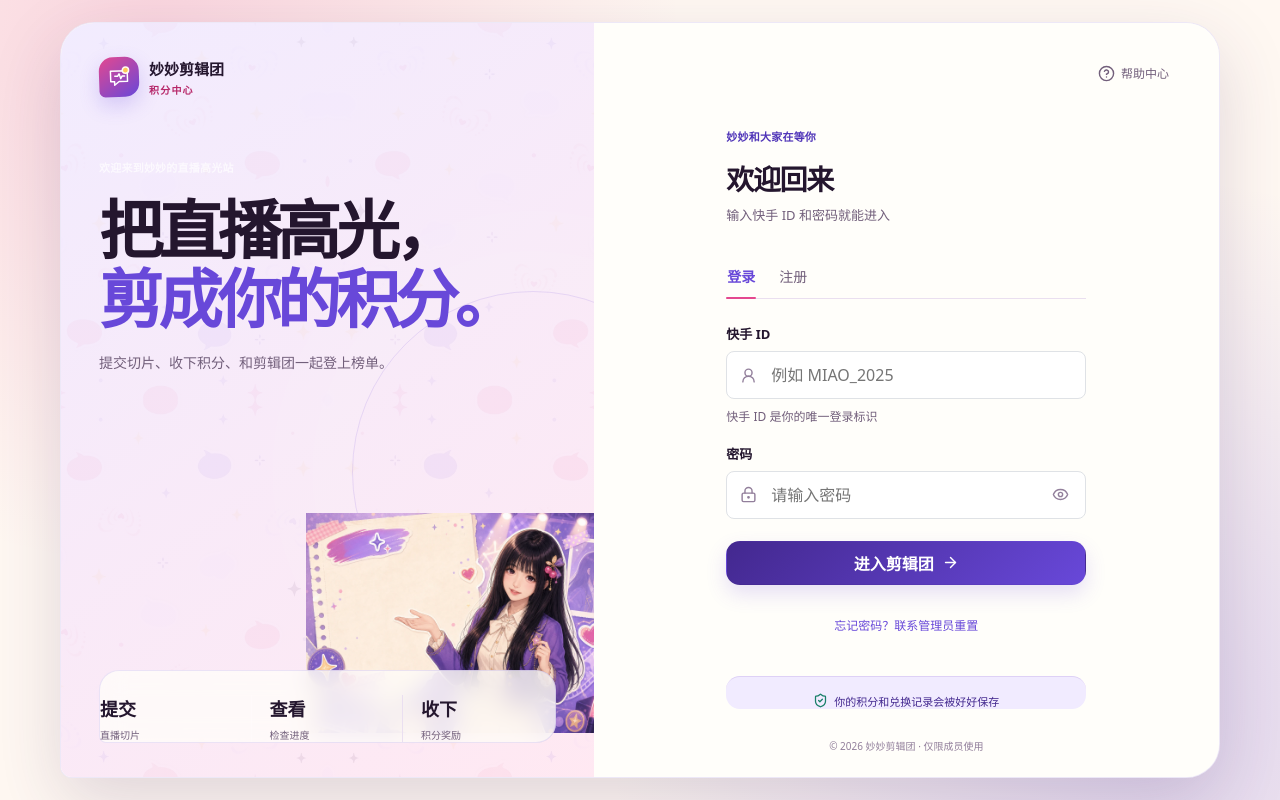
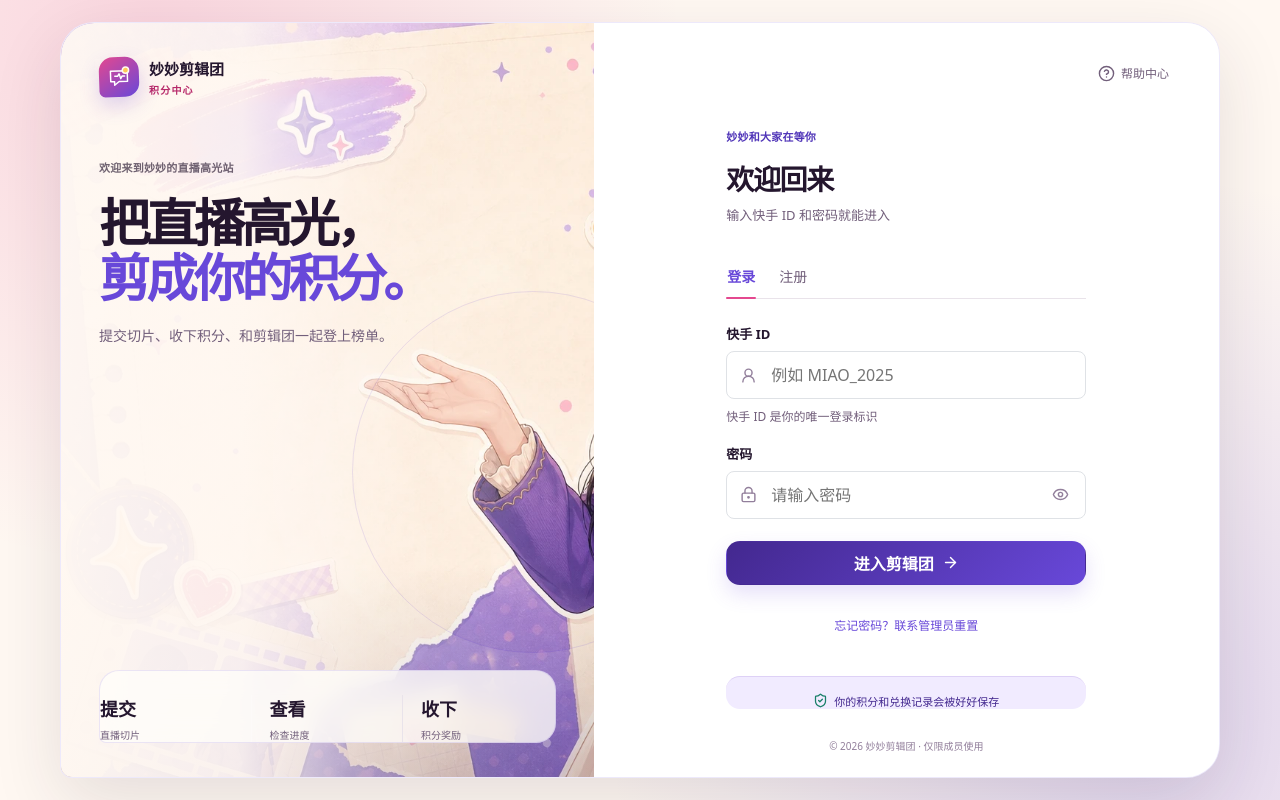
Before and after one commit to Jin070810/miaomiaojianjituan, a Next.js app: page /login in a window 1280 px wide. Built offline with nearby package versions, Linux system fonts and the light colour scheme.

Commit message:
fix: refine member visual composition

```diff
--- a/app/member/member-theme.css
+++ b/app/member/member-theme.css
@@ -13,9 +13,9 @@
   --ink-soft: #55425f;
   --muted: #725f7b;
   --subtle: #927f9b;
-  --canvas: #fff8f2;
-  --surface: #fffefa;
-  --line: #eadff0;
+  --canvas: #f7f4f0;
+  --surface: #fff;
+  --line: #e9e3ea;
   --success: #187f68;
   --success-soft: #e5f7f1;
   --warning: #9a5b00;
@@ -29,8 +29,8 @@
   --cream: #fff8f2;
   --lilac: #f1ebff;
   --gold: #ffc857;
-  --shadow-sm: 0 8px 24px rgba(68, 40, 95, 0.08);
-  --shadow-md: 0 24px 70px rgba(68, 40, 95, 0.17);
+  --shadow-sm: 0 8px 24px rgba(44, 31, 52, 0.06);
+  --shadow-md: 0 24px 70px rgba(44, 31, 52, 0.12);
   color: var(--ink);
   font-family: "PingFang SC", "Microsoft YaHei", system-ui, sans-serif;
 }
@@ -38,8 +38,8 @@
 .member-shell {
   min-height: 100svh;
   background:
-    radial-gradient(circle at 8% 5%, rgba(228, 72, 143, 0.12), transparent 24rem),
-    radial-gradient(circle at 92% 12%, rgba(104, 72, 217, 0.14), transparent 27rem),
+    radial-gradient(circle at 5% 0%, rgba(228, 72, 143, 0.07), transparent 24rem),
+    radial-gradient(circle at 96% 8%, rgba(104, 72, 217, 0.08), transparent 28rem),
     var(--canvas);
 }
 
@@ -53,7 +53,7 @@
   min-height: 100svh;
   margin: 0 auto;
   padding-bottom: 104px;
-  background: rgba(255, 248, 242, 0.88);
+  background: rgba(247, 244, 240, 0.94);
   box-shadow: 0 0 0 1px rgba(80, 50, 95, 0.04);
 }
 
@@ -64,7 +64,7 @@
   height: 72px;
   padding: 0 18px;
   border-bottom: 1px solid rgba(104, 72, 217, 0.08);
-  background: rgba(255, 248, 242, 0.9);
+  background: rgba(247, 244, 240, 0.92);
   backdrop-filter: blur(18px);
 }
 
@@ -169,12 +169,10 @@
   min-height: 206px;
   margin: 0 0 14px;
   padding: 22px 18px 18px;
-  border: 1px solid rgba(104, 72, 217, 0.13);
-  border-radius: 28px 28px 28px 10px;
+  border: 1px solid rgba(104, 72, 217, 0.12);
+  border-radius: 22px;
   overflow: hidden;
-  background:
-    linear-gradient(140deg, rgba(255, 254, 250, 0.98), rgba(241, 235, 255, 0.92)),
-    url("/brand/miaomiao/patterns/pattern-comments.webp") center / cover;
+  background: #f2ecff;
   box-shadow: var(--shadow-sm);
 }
 
@@ -186,21 +184,15 @@
 }
 
 .welcome-row::before {
-  width: 126px;
-  height: 126px;
-  right: -42px;
-  top: -48px;
-  border: 20px solid rgba(228, 72, 143, 0.13);
+  z-index: 1;
+  inset: 0;
+  border: 0;
+  border-radius: inherit;
+  background: linear-gradient(90deg, rgba(255, 255, 255, 0.97) 0%, rgba(255, 255, 255, 0.88) 38%, rgba(255, 255, 255, 0.08) 72%, transparent 100%);
 }
 
 .welcome-row::after {
-  width: 10px;
-  height: 10px;
-  right: 44%;
-  bottom: 23px;
-  background: var(--gold);
-  box-shadow: 18px -20px 0 var(--berry), 32px 5px 0 var(--grape);
-  transform: rotate(18deg);
+  display: none;
 }
 
 .welcome-copy {
@@ -253,11 +245,15 @@
 
 .welcome-row > .page-scene {
   position: absolute;
-  z-index: 1;
-  width: 47%;
-  height: 190px;
-  right: -7px;
-  bottom: -10px;
+  z-index: 0;
+  inset: 0;
+  width: 100%;
+  height: 100%;
+}
+
+.welcome-row > .page-scene img {
+  object-fit: cover;
+  object-position: center 30%;
 }
 
 .balance-card {
@@ -332,7 +328,7 @@
 .member-shell textarea:focus-visible,
 .auth-shell input:focus-visible,
 .auth-shell button:focus-visible {
-  outline: 3px solid rgba(255, 200, 87, 0.85);
+  outline: 3px solid rgba(104, 72, 217, 0.42);
   outline-offset: 3px;
 }
 
@@ -433,7 +429,7 @@
 .profile-menu,
 .ledger-total,
 .ledger-list {
-  border-radius: 22px 22px 22px 8px;
+  border-radius: 20px;
 }
 
 .guild-icon,
@@ -521,27 +517,43 @@
 
 .page-header-row.with-scene {
   position: relative;
-  min-height: 154px;
-  padding: 24px 16px;
+  min-height: 190px;
+  padding: 26px 22px;
   border: 1px solid var(--line);
-  border-radius: 24px 24px 24px 8px;
+  border-radius: 22px;
   overflow: hidden;
-  background: linear-gradient(135deg, var(--surface), var(--lilac));
+  isolation: isolate;
+  background: #f2ecff;
   box-shadow: var(--shadow-sm);
+}
+
+.page-header-row.with-scene::after {
+  position: absolute;
+  z-index: 1;
+  inset: 0;
+  border-radius: inherit;
+  content: "";
+  background: linear-gradient(90deg, rgba(255, 255, 255, 0.97) 0%, rgba(255, 255, 255, 0.86) 41%, rgba(255, 255, 255, 0.08) 76%, transparent 100%);
+  pointer-events: none;
 }
 
 .page-header-row.with-scene > div:first-child {
   position: relative;
   z-index: 2;
-  max-width: 58%;
+  max-width: 54%;
 }
 
 .page-header-row.with-scene > .page-scene {
   position: absolute;
-  width: 43%;
-  height: 150px;
-  right: 4px;
-  bottom: -8px;
+  z-index: 0;
+  inset: 0;
+  width: 100%;
+  height: 100%;
+}
+
+.page-header-row.with-scene > .page-scene img {
+  object-fit: cover;
+  object-position: center 30%;
 }
 
 .page-header-row.with-scene > button {
@@ -698,19 +710,47 @@
 
 .profile-head {
   position: relative;
-  min-height: 164px;
-  padding-top: 76px;
+  min-height: 190px;
+  padding: 28px;
+  align-items: flex-end;
   overflow: hidden;
-  background: linear-gradient(140deg, var(--surface), #f8ecf5);
+  isolation: isolate;
+  background: #f2ecff;
+}
+
+.profile-head::after {
+  position: absolute;
+  z-index: 1;
+  inset: 0;
+  content: "";
+  background: linear-gradient(90deg, rgba(255, 255, 255, 0.98) 0%, rgba(255, 255, 255, 0.88) 38%, rgba(255, 255, 255, 0.08) 72%, transparent 100%);
+  pointer-events: none;
 }
 
 .profile-head > .page-scene {
   position: absolute;
-  width: 178px;
-  height: 130px;
-  right: 12px;
-  top: 4px;
-  opacity: 0.94;
+  z-index: 0;
+  inset: 0;
+  width: 100%;
+  height: 100%;
+  opacity: 1;
+}
+
+.profile-head > .page-scene img {
+  object-fit: cover;
+  object-position: center 32%;
+}
+
+.profile-head > *:not(.page-scene) {
+  position: relative;
+  z-index: 2;
+}
+
+.profile-copy p {
+  max-width: min(42vw, 240px);
+  overflow: hidden;
+  text-overflow: ellipsis;
+  white-space: nowrap;
 }
 
 .profile-avatar-wrap .avatar {
@@ -724,6 +764,30 @@
 
 .profile-stat-row div + div {
   border-color: var(--line);
+}
+
+.ledger-total {
+  color: white;
+  background: linear-gradient(135deg, #2f1c49, #5a3fba);
+  box-shadow: 0 16px 36px rgba(67, 40, 143, 0.18);
+}
+
+.ledger-total > span,
+.ledger-total > div {
+  color: rgba(255, 255, 255, 0.76);
+}
+
+.member-shell input[type="file"]::file-selector-button {
+  min-height: 38px;
+  margin-right: 10px;
+  padding: 0 14px;
+  border: 0;
+  border-radius: 10px;
+  color: var(--grape-dark);
+  background: var(--lilac);
+  font: inherit;
+  font-weight: 850;
+  cursor: pointer;
 }
 
 .logout-button {
@@ -895,10 +959,9 @@
   position: relative;
   padding: 34px 38px;
   overflow: hidden;
+  isolation: isolate;
   color: var(--ink);
-  background:
-    linear-gradient(145deg, rgba(241, 235, 255, 0.96), rgba(255, 231, 242, 0.92)),
-    url("/brand/miaomiao/patterns/pattern-comments.webp") center / cover;
+  background: #eee7ff;
 }
 
 .auth-visual::before,
@@ -919,13 +982,17 @@
 .auth-visual-copy {
   position: relative;
   z-index: 3;
-  max-width: 520px;
+  max-width: 390px;
   margin-top: 58px;
+}
+
+.auth-visual-copy .eyebrow {
+  color: rgba(36, 22, 46, 0.66);
 }
 
 .auth-visual-copy h1 {
   color: var(--ink);
-  font-size: clamp(42px, 5vw, 64px);
+  font-size: clamp(40px, 4vw, 54px);
   font-weight: 950;
   letter-spacing: -0.075em;
 }
@@ -941,19 +1008,25 @@
 
 .auth-miao-scene {
   position: absolute;
-  z-index: 2;
-  width: 62%;
-  height: 56%;
-  right: -8%;
-  bottom: 44px;
+  z-index: 0;
+  inset: 0;
 }
 
 .auth-miao-scene img {
   width: 100%;
   height: 100%;
   display: block;
-  object-fit: contain;
-  object-position: right bottom;
+  object-fit: cover;
+  object-position: left center;
+}
+
+.auth-miao-scene::after {
+  position: absolute;
+  inset: 0;
+  content: "";
+  background:
+    linear-gradient(90deg, rgba(255, 248, 242, 0.98) 0%, rgba(255, 248, 242, 0.9) 34%, rgba(255, 248, 242, 0.22) 68%, rgba(255, 248, 242, 0) 100%),
+    linear-gradient(0deg, rgba(36, 22, 46, 0.2), transparent 28%);
 }
 
 .auth-stat-strip {
@@ -1091,8 +1164,7 @@
     justify-content: flex-start;
     gap: 8px;
     background:
-      linear-gradient(180deg, rgba(241, 235, 255, 0.98), rgba(255, 232, 243, 0.9)),
-      url("/brand/miaomiao/patterns/pattern-timeline.webp") center / cover;
+      linear-gradient(180deg, #f5f1fb, #f8f5f2);
     box-shadow: none;
   }
 
@@ -1154,19 +1226,19 @@
 
   .member-content:has(.welcome-row) > .welcome-row {
     grid-column: 1 / -1;
-    min-height: 264px;
+    min-height: 280px;
     margin: 0;
   }
 
   .welcome-copy {
-    max-width: 57%;
+    max-width: 50%;
     padding: 12px;
   }
 
   .welcome-row > .page-scene {
-    width: 47%;
-    height: 260px;
-    right: 2%;
+    inset: 0;
+    width: 100%;
+    height: 100%;
   }
 
   .member-content:has(.welcome-row) > .balance-card {
@@ -1204,13 +1276,13 @@
   }
 
   .page-header-row.with-scene {
-    min-height: 204px;
+    min-height: 230px;
   }
 
   .page-header-row.with-scene > .page-scene {
-    width: 38%;
-    height: 205px;
-    right: 5%;
+    inset: 0;
+    width: 100%;
+    height: 100%;
   }
 
   .video-list {
@@ -1246,34 +1318,53 @@
   }
 
   .auth-visual {
-    min-height: 300px;
-    padding: 22px 20px;
+    min-height: clamp(310px, 55vw, 390px);
+    padding: 22px 28px;
   }
 
   .auth-visual-copy {
-    max-width: 68%;
-    margin-top: 31px;
+    max-width: 70%;
+    margin-top: 46px;
   }
 
   .auth-visual-copy h1 {
     margin: 8px 0;
-    font-size: clamp(28px, 8vw, 38px);
+    max-width: 15rem;
+    font-size: clamp(28px, 7.2vw, 38px);
+    line-height: 1.04;
   }
 
   .auth-visual-copy p {
-    font-size: 12px;
+    max-width: 20rem;
+    color: rgba(36, 22, 46, 0.7);
+    font-size: clamp(12px, 2.2vw, 15px);
   }
 
   .auth-miao-scene {
-    width: 52%;
-    height: 62%;
-    right: -10%;
-    bottom: -4px;
+    inset: 0;
+  }
+
+  .auth-miao-scene img {
+    object-position: 62% center;
+  }
+
+  .auth-miao-scene::after {
+    background:
+      linear-gradient(90deg, rgba(255, 248, 242, 0.98) 0%, rgba(255, 248, 242, 0.88) 38%, rgba(255, 248, 242, 0.12) 72%, rgba(255, 248, 242, 0) 100%),
+      linear-gradient(0deg, rgba(36, 22, 46, 0.14), transparent 34%);
   }
 
   .auth-panel {
-    min-height: calc(100svh - 300px);
+    min-height: calc(100svh - clamp(310px, 55vw, 390px));
     padding: 0 22px 22px;
+  }
+
+  .auth-panel-top {
+    justify-content: flex-end;
+  }
+
+  .auth-mobile-brand {
+    display: none;
   }
 
   .auth-form-wrap {
@@ -1287,21 +1378,21 @@
   }
 
   .welcome-copy {
-    max-width: 66%;
+    max-width: 58%;
   }
 
   .welcome-row > .page-scene {
-    width: 43%;
-    right: -12px;
+    inset: 0;
+    width: 100%;
   }
 
   .page-header-row.with-scene > div:first-child {
-    max-width: 64%;
+    max-width: 58%;
   }
 
   .page-header-row.with-scene > .page-scene {
-    width: 38%;
-    right: 0;
+    inset: 0;
+    width: 100%;
   }
 }
 
--- a/app/page.tsx
+++ b/app/page.tsx
@@ -1457,7 +1457,7 @@ export default function MemberApp() {
 
   const handleNavigate = (nextView: MemberView) => {
     setView(nextView);
-    window.scrollTo({ top: 0, behavior: "smooth" });
+    window.scrollTo({ top: 0, behavior: "auto" });
   };
 
   async function loadMoreHistory(kind: "ledger" | "videos" | "transfers" | "orders") {
```
Also changed, not shown: 33 other files (tests, documents, lock files or other folders).
